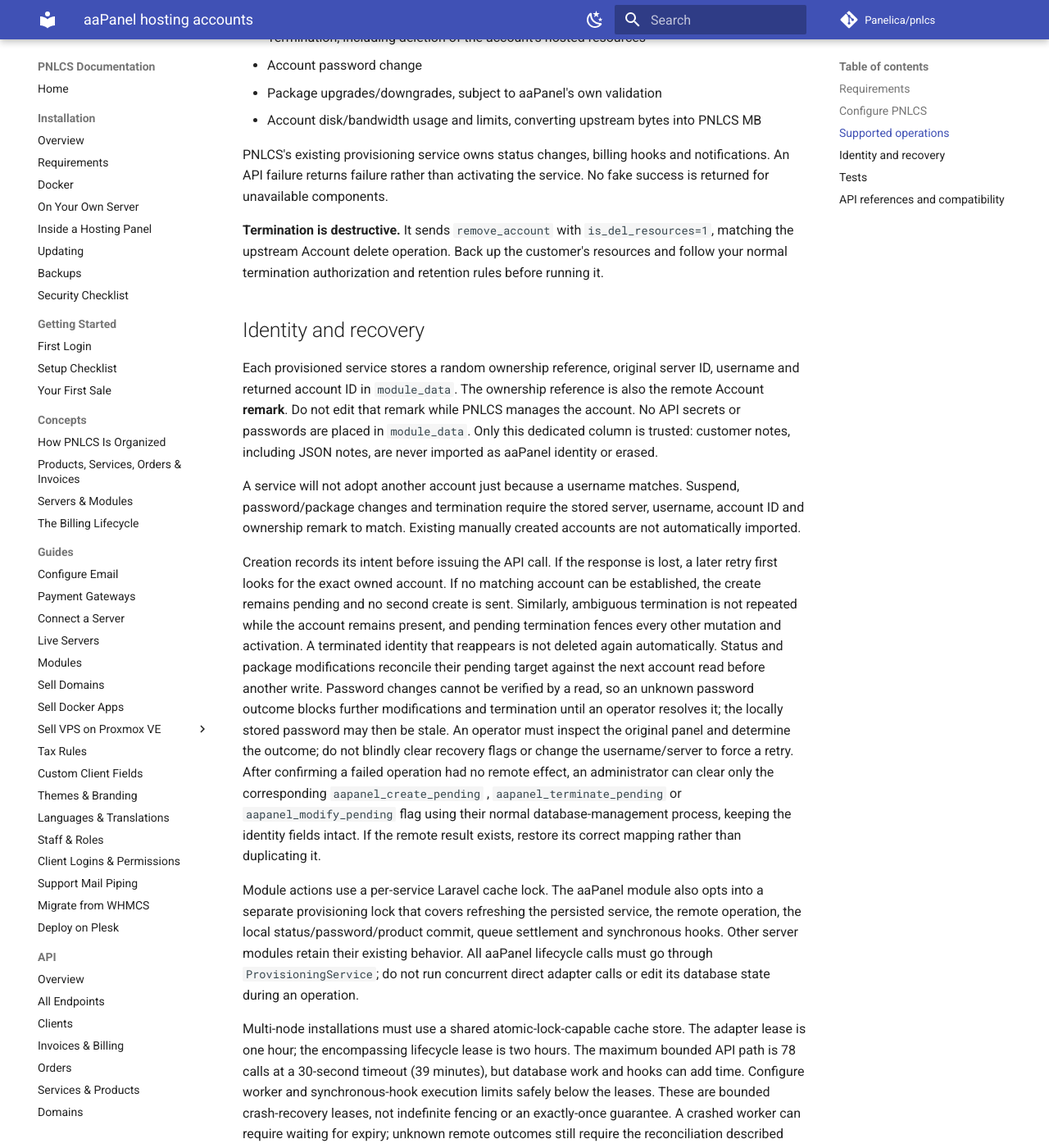
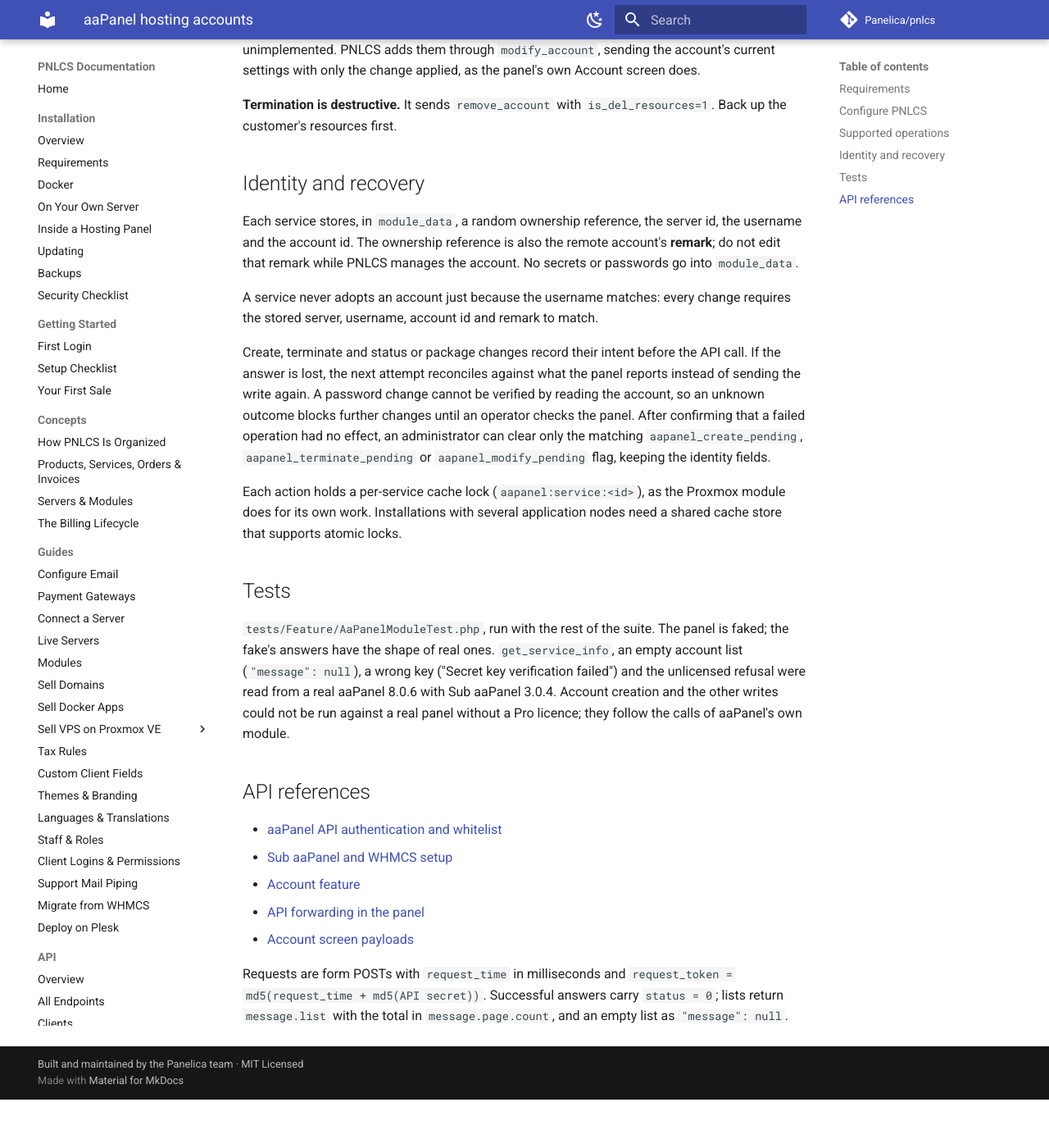
Before and after one commit to Panelica/pnlcs, an MkDocs documentation site: the page built from docs/modules/aapanel.md, in a window 1280 px wide and 1400 px high, scrolled down 1643 px. Shown: the whole window at 82% size. Built offline with MkDocs 1.6.1 and Material for MkDocs 9.7.7, drawn with Linux system fonts in a browser that asks for light colours; comment, search, counter and statistics services are not loaded; after the commit the page ends 2984 px from its top, so only the background shows below that; some of the changed text lies outside the part shown.

Commit message:
docs(aapanel): the module guide as it now works; aaPanel in the README's panel list
- docs/modules/aapanel.md: no patch to apply (the module is built in),
  no lifecycle lock in the core, the certificate as in the other panel
  modules, Login to panel, aaPanel Pro required (measured), what aaPanel's
  own billing module does and does not implement, and how the tests
  relate to a real panel. The upstream API references are kept.
- README.md: aaPanel joins the list of panels PNLCS provisions on; the
  section added below the license footer is removed.
- tools/aapanel-quality/: removed. A quality gate for one module does
  not belong in the repository; Pint and PHPStan already run for the
  whole code base.

```diff
--- a/docs/modules/aapanel.md
+++ b/docs/modules/aapanel.md
@@ -1,76 +1,62 @@
 # aaPanel hosting accounts
 
-The `aapanel` server module provisions **Sub aaPanel customer accounts**. It uses the same account API as aaPanel's own WHMCS integration; WHMCS is not needed.
+The `aapanel` server module provisions **Sub aaPanel customer accounts** (aaPanel's **Account** feature). It uses the same `/v2/virtual/` API as aaPanel's own WHMCS integration; WHMCS is not needed. Customers manage their websites, databases, mail and DNS inside their own Sub aaPanel.
 
 ## Requirements
 
-- PNLCS PHP 8.4+ / Laravel 13 (tested against source commit `54c31fcf16b3fcae3da08a3e40cb8786d370e652`).
-- An aaPanel edition/license that includes Sub aaPanel. A paid panel license alone does not confirm that this component is installed or running.
-- Sub aaPanel installed and running under **Account**. aaPanel currently requires Nginx for installing it. Install the PHP, MySQL and FTP services your hosting packages need separately.
-- At least one existing Account resource package and a configured storage disk. Configure disk quotas in aaPanel if the package needs them.
-- The main panel's API enabled and the **PNLCS application's outbound IP** in the aaPanel API whitelist.
-- HTTPS on the main panel, with a trusted certificate matching its hostname. This adapter verifies TLS and does not follow redirects. Use the actual panel port; 8888 is only the default.
+- **aaPanel Pro.** Sub aaPanel is a Pro feature: the panel's Account page says "This function provides 100 sub-accounts for Pro edition". Without the licence the API answers `unauthorized`, which PNLCS reports as "Sub aaPanel is not licensed on this panel (aaPanel Pro is required)". The panel must also be bound to an aaPanel.com account.
+- **Sub aaPanel installed and running** under **Account**. aaPanel installs it only with Nginx as the web server. Install the PHP, MySQL and FTP services your packages need.
+- At least one **resource package** under Account → Package, and a storage disk.
+- The panel's **API enabled** (Settings → API) with the **PNLCS server's IP address** on its whitelist.
 
-The adapter never installs/enables the component, buys licenses, opens firewall ports, changes API access, creates packages, or changes server security settings.
+aaPanel serves its API with a self-signed certificate by default, so the certificate is not verified, as with every other panel module. Redirects are never followed. Use the panel's actual HTTPS port; recent installs pick a random one.
+
+The module never installs Sub aaPanel, buys licences, opens firewall ports, changes API access or creates packages.
 
 ## Configure PNLCS
 
-1. Apply the complete supplied patch against the documented baseline, including the adapter, registry, server form, lifecycle-lock contract and provisioning changes. Copying only the adapter omits required safety integration. The `pnlcs.json` manifest registers the module automatically.
-2. In **Configuration → Servers**, select **aaPanel**. Enter the main panel hostname (no `https://`, path or port in this field) and its HTTPS port. Paste the aaPanel **API secret key** into **API Key**. The username and Password fields are not used. PNLCS stores this secret encrypted in `servers.access_hash`; retain your existing `APP_KEY` securely.
-3. Use **Test Connection**. This checks API authentication, the installed/running Sub aaPanel component and the package-list contract. Failure should be investigated in the panel's Account logs, IP whitelist and TLS setup.
-4. On a hosting product, choose aaPanel and select an existing resource package by name. With a server group, provision the same package names on every member.
-5. Assign a pending service to that product. A supplied username must contain 3–32 lowercase letters/numbers/underscores, start with a letter, and be unique. Otherwise PNLCS generates `pnlcs` followed by the service ID. A strong password is generated and stored encrypted if none exists.
+1. In **Setup → Servers**, add a server of type **aaPanel**: the panel's hostname or IP (no `https://`, path or port) and its HTTPS port. Paste the API secret key into **API Key**; it is stored encrypted. Username and Password are not used.
+2. Use **Test Connection**. It passes when the key is accepted, Sub aaPanel is installed and running, and the package list can be read (so an unlicensed panel fails here).
+3. On a hosting product, choose aaPanel and pick a resource package by name. In a server group, give the package the same name on every server.
+4. A service's username must be 3 to 32 lowercase letters, digits or underscores, starting with a letter; otherwise PNLCS uses `pnlcs` and the service id. A strong password is generated when there is none.
 
-Creation allocates the customer account and its package limits. It does **not** automatically create a website, mail domain, DNS records or SSL certificates. The customer manages those within Sub aaPanel. The main administrator's credentials are never returned to the customer. There is no SSO implementation in this version; use the Sub aaPanel login address supplied by the operator and the service's account credentials.
+Creating an account allocates the account and its package limits. It does not create a website, mail domain, DNS records or certificates; the customer does that in Sub aaPanel.
 
 ## Supported operations
 
-- Connection test and resource-package discovery
-- Account creation and reconciliation after a lost response
-- Suspend and unsuspend using the account status flag
-- Termination, including deletion of the account's hosted resources
-- Account password change
-- Package upgrades/downgrades, subject to aaPanel's own validation
-- Account disk/bandwidth usage and limits, converting upstream bytes into PNLCS MB
+- Connection test and package list
+- Create, including reconciliation after a lost response
+- Suspend and unsuspend (the account's status flag)
+- Terminate, deleting the account's hosted resources
+- Password change
+- Package change
+- Disk and bandwidth usage, converted from bytes to MB
+- **Login to panel**: the customer opens their Sub aaPanel with a single-use link the panel mints (`get_account_temp_login_token`); the address is the one the panel returns.
 
-PNLCS's existing provisioning service owns status changes, billing hooks and notifications. An API failure returns failure rather than activating the service. No fake success is returned for unavailable components.
+aaPanel's own WHMCS module (checked 2026-10-10) implements create, terminate, password change and single sign-on, and leaves suspend, unsuspend and package change unimplemented. PNLCS adds them through `modify_account`, sending the account's current settings with only the change applied, as the panel's own Account screen does.
 
-**Termination is destructive.** It sends `remove_account` with `is_del_resources=1`, matching the upstream Account delete operation. Back up the customer's resources and follow your normal termination authorization and retention rules before running it.
+**Termination is destructive.** It sends `remove_account` with `is_del_resources=1`. Back up the customer's resources first.
 
 ## Identity and recovery
 
-Each provisioned service stores a random ownership reference, original server ID, username and returned account ID in `module_data`. The ownership reference is also the remote Account **remark**. Do not edit that remark while PNLCS manages the account. No API secrets or passwords are placed in `module_data`. Only this dedicated column is trusted: customer notes, including JSON notes, are never imported as aaPanel identity or erased.
+Each service stores, in `module_data`, a random ownership reference, the server id, the username and the account id. The ownership reference is also the remote account's **remark**; do not edit that remark while PNLCS manages the account. No secrets or passwords go into `module_data`.
 
-A service will not adopt another account just because a username matches. Suspend, password/package changes and termination require the stored server, username, account ID and ownership remark to match. Existing manually created accounts are not automatically imported.
+A service never adopts an account just because the username matches: every change requires the stored server, username, account id and remark to match.
 
-Creation records its intent before issuing the API call. If the response is lost, a later retry first looks for the exact owned account. If no matching account can be established, the create remains pending and no second create is sent. Similarly, ambiguous termination is not repeated while the account remains present, and pending termination fences every other mutation and activation. A terminated identity that reappears is not deleted again automatically. Status and package modifications reconcile their pending target against the next account read before another write. Password changes cannot be verified by a read, so an unknown password outcome blocks further modifications and termination until an operator resolves it; the locally stored password may then be stale. An operator must inspect the original panel and determine the outcome; do not blindly clear recovery flags or change the username/server to force a retry. After confirming a failed operation had no remote effect, an administrator can clear only the corresponding `aapanel_create_pending` , `aapanel_terminate_pending` or `aapanel_modify_pending` flag using their normal database-management process, keeping the identity fields intact. If the remote result exists, restore its correct mapping rather than duplicating it.
+Create, terminate and status or package changes record their intent before the API call. If the answer is lost, the next attempt reconciles against what the panel reports instead of sending the write again. A password change cannot be verified by reading the account, so an unknown outcome blocks further changes until an operator checks the panel. After confirming that a failed operation had no effect, an administrator can clear only the matching `aapanel_create_pending`, `aapanel_terminate_pending` or `aapanel_modify_pending` flag, keeping the identity fields.
 
-Module actions use a per-service Laravel cache lock. The aaPanel module also opts into a separate provisioning lock that covers refreshing the persisted service, the remote operation, the local status/password/product commit, queue settlement and synchronous hooks. Other server modules retain their existing behavior. All aaPanel lifecycle calls must go through `ProvisioningService`; do not run concurrent direct adapter calls or edit its database state during an operation.
-
-Multi-node installations must use a shared atomic-lock-capable cache store. The adapter lease is one hour; the encompassing lifecycle lease is two hours. The maximum bounded API path is 78 calls at a 30-second timeout (39 minutes), but database work and hooks can add time. Configure worker and synchronous-hook execution limits safely below the leases. These are bounded crash-recovery leases, not indefinite fencing or an exactly-once guarantee. A crashed worker can require waiting for expiry; unknown remote outcomes still require the reconciliation described above. Administrative changes outside this workflow and cache failures cannot be serialized by these locks.
-
-API requests have timeouts, no automatic HTTP retry, no redirect following and strict response validation. Paginated account/package lists reject invalid identity rows, duplicate IDs, malformed totals and changing counts rather than treating partial data as proof that an account is absent. Byte counters and quotas must be nonnegative integers within the PHP integer range; fractional, non-finite or overflowing numbers are rejected. Byte-to-MiB conversion rounds up without floating-point overflow; zero limits are preserved. Raw remote bodies and transport exceptions are not exposed in module results. For diagnosis, consult the panel's own logs securely. Never paste API keys or customer passwords into issue reports.
+Each action holds a per-service cache lock (`aapanel:service:<id>`), as the Proxmox module does for its own work. Installations with several application nodes need a shared cache store that supports atomic locks.
 
 ## Tests
 
-From a normal dependency-installed PNLCS checkout:
+`tests/Feature/AaPanelModuleTest.php`, run with the rest of the suite. The panel is faked; the fake's answers have the shape of real ones. `get_service_info`, an empty account list (`"message": null`), a wrong key ("Secret key verification failed") and the unlicensed refusal were read from a real aaPanel 8.0.6 with Sub aaPanel 3.0.4. Account creation and the other writes could not be run against a real panel without a Pro licence; they follow the calls of aaPanel's own module.
 
-    php vendor/bin/phpunit --no-configuration --bootstrap vendor/autoload.php tests/Feature/AaPanelModuleTest.php tests/Feature/AaPanelSetupTest.php tests/Feature/AaPanelProvisioningLockTest.php
-    composer install --working-dir=tools/aapanel-quality --no-scripts --no-plugins
-    sh tools/aapanel-quality/run.sh
+## API references
 
-See `tools/aapanel-quality/README.md` for the pinned complexity metric, complete scope and additional PHPStan/Pint commands. PHP 8.4+, SQLite PDO, and Node.js are required for the isolated suites; Node executes the real server-form default-port helper.
+- [aaPanel API authentication and whitelist](https://www.aapanel.com/docs/api/api-list.html)
+- [Sub aaPanel and WHMCS setup](https://www.aapanel.com/docs/Function/whms/whms.html)
+- [Account feature](https://www.aapanel.com/docs/Function/Account.html)
+- [API forwarding in the panel](https://github.com/aaPanel/aaPanel/blob/master/class_v2/virtualModelV2/virtualModel.py)
+- [Account screen payloads](https://github.com/aaPanel/aaPanel/blob/master/BTPanel/static/vite/js/app-shared.js)
 
-The focused tests fake all HTTP and prevent stray network requests. They use fake HTTP, in-memory model doubles and fresh SQLite `:memory:` databases rather than an operator database. Persisted two-instance lifecycle tests deterministically reproduce the status race when the outer lock is bypassed and verify serialization with it enabled. They also cover save vetoes, hooks, queue transitions and non-aaPanel compatibility. They verify the adapter contract, failure behavior, identity checks and lifecycle payloads; they do **not** prove connectivity to a particular aaPanel installation. Do not run the repository's default full test configuration against a production database. It expects the project's dedicated MySQL test environment.
-
-## API references and compatibility
-
-- [Official aaPanel API authentication and whitelist setup](https://www.aapanel.com/docs/api/api-list.html)
-- [Official Sub aaPanel/WHMCS setup and reference adapter](https://www.aapanel.com/docs/Function/whms/whms.html)
-- [Account feature documentation](https://www.aapanel.com/docs/Function/Account.html)
-- [Official API forwarding implementation](https://github.com/aaPanel/aaPanel/blob/master/class_v2/virtualModelV2/virtualModel.py)
-- [Official Account UI lifecycle payloads](https://github.com/aaPanel/aaPanel/blob/master/BTPanel/static/vite/js/app-shared.js)
-
-Verified from the public sources on 2026-10-10. The `/v2/virtual/` endpoints use form POSTs with `request_time` in milliseconds and `request_token = md5(request_time + md5(API secret))`. Successful replies use numeric `status = 0`; lists return `message.list` and current pagination totals in `message.page.count`. The storage response supports the current direct `message` array and the older `message.list` shape used by the official WHMCS adapter.
-
-The upstream WHMCS adapter leaves some lifecycle methods unimplemented. This integration uses the current aaPanel Account UI's verified `modify_account` operation for suspend/resume and package edits. No upstream PHP source or telemetry code is bundled into this module. Future aaPanel API changes may require a compatibility update; a live staging smoke test with an authorized disposable account remains recommended before production billing automation.
+Requests are form POSTs with `request_time` in milliseconds and `request_token = md5(request_time + md5(API secret))`. Successful answers carry `status = 0`; lists return `message.list` with the total in `message.page.count`, and an empty list as `"message": null`.
```
Also changed, not shown: README.md (+1 -5 lines), tools/aapanel-quality/README.md (deleted, +0 -75 lines), 9 other files.
